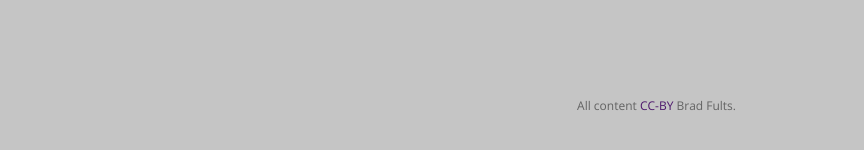
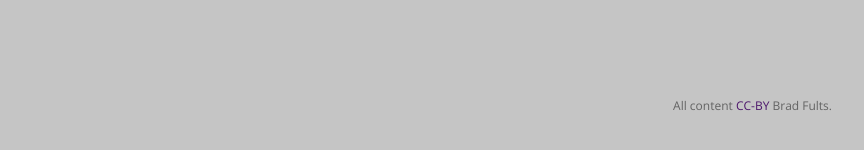
Before and after one commit to h3h/bradfordfults.com, a Jekyll site: the page built from posts.html, in a window 1280 px wide. Shown: the part 379-529 px from the top of the page, without its empty margins (416-1280 px from the left). Built offline with Jekyll 4.4.1, drawn with Linux system fonts in a browser that asks for light colours.

Commit message:
Frees footer to be full width with margin

```diff
--- a/style/style.scss
+++ b/style/style.scss
@@ -206,10 +206,7 @@ h1, h2, h3, h4, h5, h6 {
   @media screen and (min-width:42em) {
     font-size: 0.75rem;
   }
-  @media screen and (min-width:64em) {
-    max-width: 64rem;
-  }
-  margin: 2rem auto;
+  margin: 2rem;
   padding-top: 2rem;
   text-align: right;
 }
```
